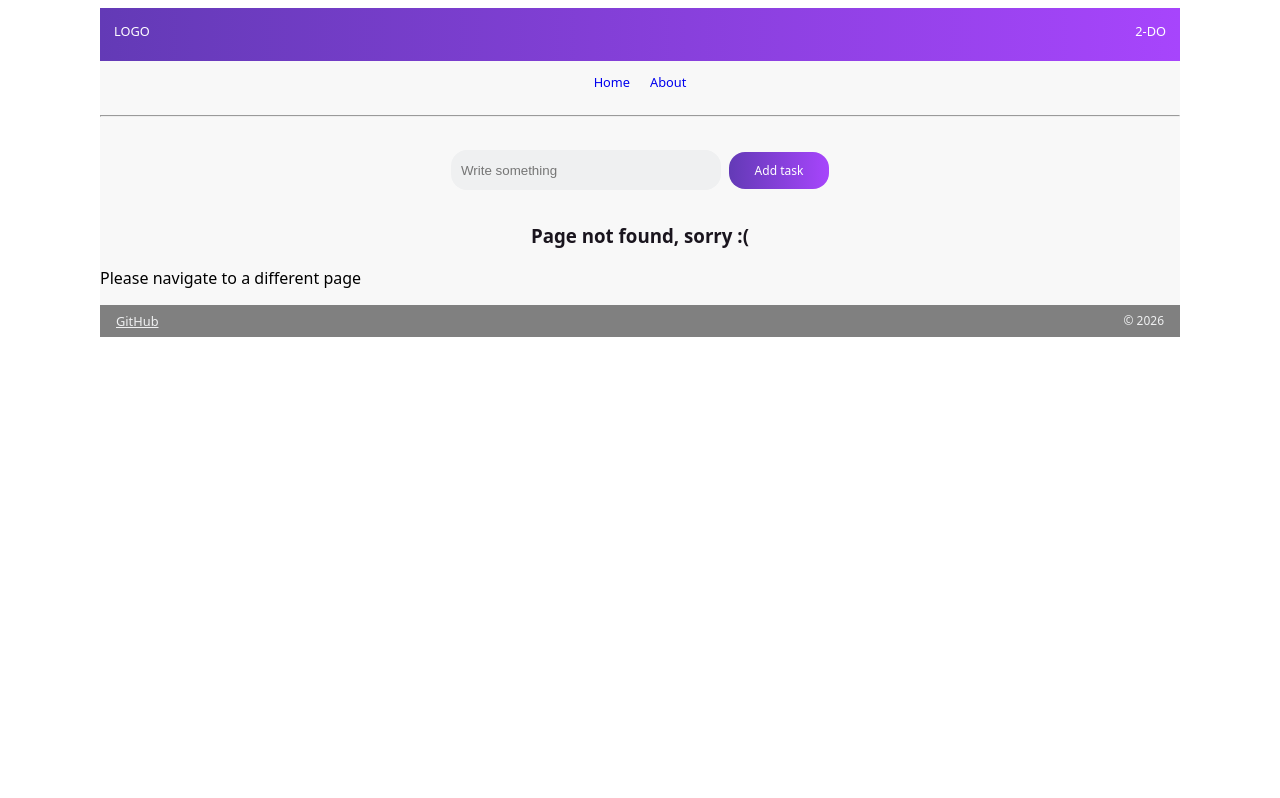
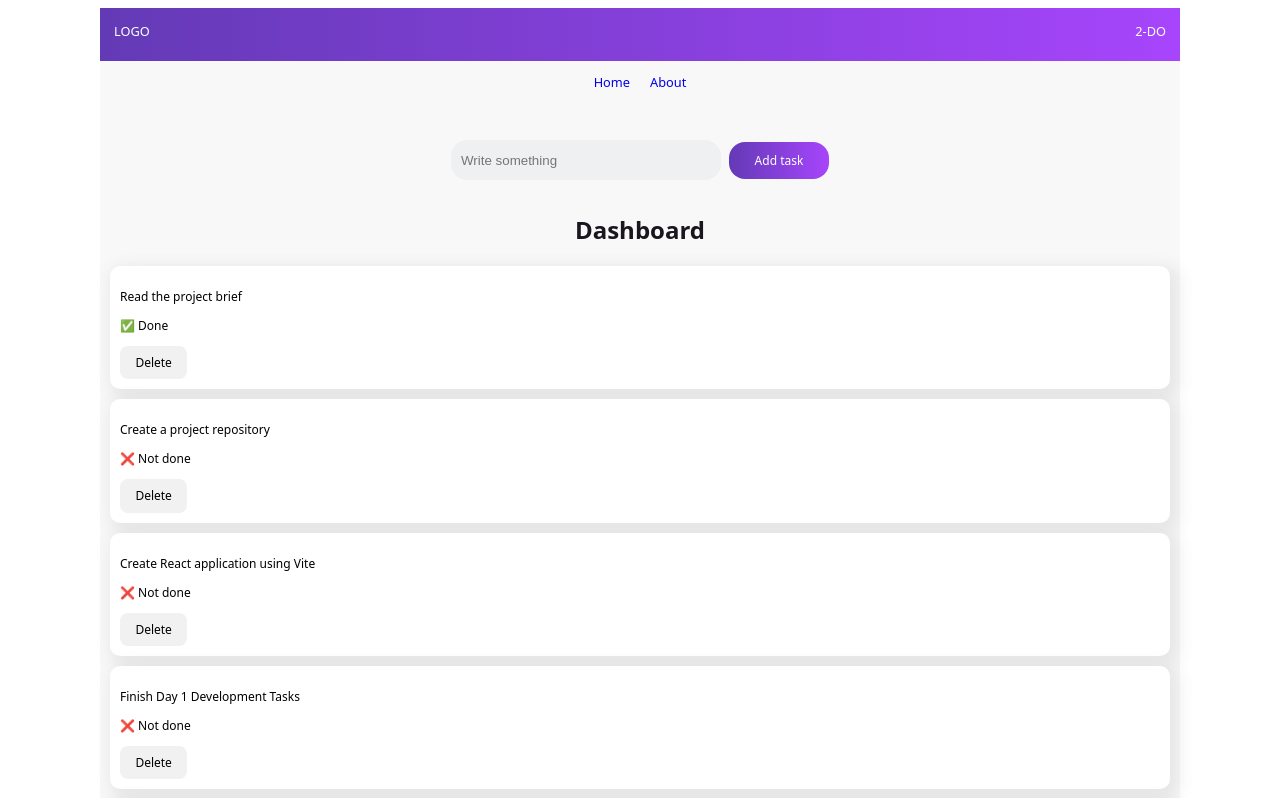
Before and after one commit to dantebesong321-code/to-do-list-app, a React (Vite) app: page / in a window 1280 px wide. Before the commit this address had no page. Shown: the top 798 px of the page. Built offline with nearby package versions, Linux system fonts and the light colour scheme.

Commit message:
"Update data-input-functionality"

```diff
--- a/src/App.jsx
+++ b/src/App.jsx
@@ -1,33 +1,36 @@
-import './App.css';
-import Navbar from './components/Navbar.jsx';
+import { useState } from "react";
+import "./App.css";
+import Navbar from "./components/Navbar.jsx";
 import Footer from "./components/Footer.jsx";
 import Sidebar from "./components/Sidebar.jsx";
-import List from "./components/List.jsx";
-import Container from './components/Container.jsx';
-import AddTask from "./components/AddTask.jsx"
+import AddTask from "./components/AddTask.jsx";
 
-import { Routes, Route, Link } from "react-router-dom";
-import AboutPage from './pages/AboutPage.jsx';
-import NotFoundPage from './pages/NotFoundPage.jsx'
-import ItemDetailsPage from './pages/ItemDetailsPage.jsx';
-import Dashboard from './pages/Dashboard.jsx';
-import HomePage from './pages/HomePage.jsx';
+import { Routes, Route } from "react-router-dom";
+import AboutPage from "./pages/AboutPage.jsx";
+import NotFoundPage from "./pages/NotFoundPage.jsx";
+import ItemDetailsPage from "./pages/ItemDetailsPage.jsx";
+import Dashboard from "./pages/Dashboard.jsx";
 
-
-let cloneArr = List;
+import allTasks from "./data/tasks.json";
 
 function App() {
+  const [tasks, setTasks] = useState(allTasks);
+
   return (
     <>
       <Navbar />
-      <Sidebar /> <hr />
-      <AddTask />
+      <Sidebar />
+
+      <AddTask setTasks={setTasks} />
 
       <div className="content-area">
         <Routes>
-          <Route path="/home" element={<Dashboard />} />
+          <Route
+            path="/"
+            element={<Dashboard tasks={tasks} setTasks={setTasks} />}
+          />
           <Route path="/about" element={<AboutPage />} />
-          <Route path="/item/:id" element={<ItemDetailsPage />} />
+          <Route path="/item/:id" element={<ItemDetailsPage tasks={tasks} />} />
           <Route path="*" element={<NotFoundPage />} />
         </Routes>
       </div>
--- a/src/components/AddTask.jsx
+++ b/src/components/AddTask.jsx
@@ -1,25 +1,24 @@
 import { useState } from "react";
 
-
- // Clone the array in parent and bring here
-  // We connect new input to existing array
-  // We use the .push method
-  // Use the onChange function
-
-
-function AddTask() {
+function AddTask({ setTasks }) {
   const [taskInputValue, setTaskInputValue] = useState("");
 
   const handleTaskInput = (event) => {
-    console.log("user typing something in input task");
     setTaskInputValue(event.target.value);
   };
 
-
-
   const addNewTask = (event) => {
     event.preventDefault();
-    console.log("Task added:", taskInputValue);
+
+    if (!taskInputValue.trim()) return;
+
+    const newTask = {
+      task: taskInputValue,
+      completed: false,
+    };
+
+    setTasks((prevTasks) => [...prevTasks, newTask]);
+
     setTaskInputValue("");
   };
 
@@ -29,7 +28,9 @@ function AddTask() {
         <input
           className="input-zone"
           type="text"
-          placeholder={"Write something"}
+          placeholder="Write something"
+          value={taskInputValue}
+          onChange={handleTaskInput}
         />
 
         <button onClick={addNewTask} className="add-task-btn">
--- a/src/components/List.jsx
+++ b/src/components/List.jsx
@@ -15,28 +15,23 @@ const listStyles = {
 };
 
 
-function List() {
-
-  const [tasks, setTasks] = useState(allTasks);
+function List({ tasks, setTasks }) {
   const handleDelete = (indexToDelete) => {
-    const filteredTasks = tasks.filter((_, index) => {
-      return index !== indexToDelete;
-    });
+    const filteredTasks = tasks.filter((_, index) => index !== indexToDelete);
     setTasks(filteredTasks);
   };
 
   return (
     <div>
-      {tasks.map((taskObj, index) => {
-        return (
-          <div style={listStyles} key={index}>
-            <p>{taskObj.task}</p>
-            <p>{taskObj.completed ? "✅ Done" : "❌ Not done"}</p>
-            <button onClick={() => handleDelete(index)}>Delete</button>
-          </div>
-        );
-      })}
+      {tasks.map((taskObj, index) => (
+        <div style={listStyles} key={index}>
+          <p>{taskObj.task}</p>
+          <p>{taskObj.completed ? "✅ Done" : "❌ Not done"}</p>
+          <button onClick={() => handleDelete(index)}>Delete</button>
+        </div>
+      ))}
     </div>
   );
 }
+
 export default List;
--- a/src/pages/AboutPage.jsx
+++ b/src/pages/AboutPage.jsx
@@ -1,4 +1,18 @@
 function AboutPage() {
-  return <div>AboutPage</div>;
+  return (
+    <div>
+      <h1>About This Project</h1>
+      <p>This is a To-Do App built using React and React Router.</p>
+
+      <h2>Team Members</h2>
+      <ul>
+        <li>
+          Name: -<a href="https://github.com/yourusername">GitHub</a> |
+          <a href="https://linkedin.com/in/yourprofile">LinkedIn</a>
+        </li>
+      </ul>
+    </div>
+  );
 }
+
 export default AboutPage;
--- a/src/pages/Dashboard.jsx
+++ b/src/pages/Dashboard.jsx
@@ -1,10 +1,12 @@
 import List from "../components/List";
-function Dashboard() {
+
+function Dashboard({ tasks, setTasks }) {
   return (
-    <div className="dashboard">
-      <List/>
-
+    <div>
+      <h2>Dashboard</h2>
+      <List tasks={tasks} setTasks={setTasks} />
     </div>
   );
 }
+
 export default Dashboard;
--- a/src/pages/ItemDetailsPage.jsx
+++ b/src/pages/ItemDetailsPage.jsx
@@ -1,33 +1,21 @@
-//1. We need to access the name in the URL
-//2. We need to search info of that name
-//3. display that info if it exists
-
 import { useParams } from "react-router-dom";
 
-function ItemDetailsPage(props) {
-  // in order to access dymaic parameters in a page or component we need useParams()
-  const params = useParams();
-  console.log(params);
+function ItemDetailsPage({ tasks }) {
+  const { id } = useParams();
 
-  const foundUser = props.userList.find((user) => {
-    return user.id === params.userId;
-  });
-  console.log(foundUser);
+  const item = tasks[id];
 
-  // guard clause for the component
-  if (!foundUser) {
-    return <h3>User not found with that name, please use the correct link</h3>;
+  if (!item) {
+    return <h2>Item not found</h2>;
   }
 
   return (
     <div>
-      <h4>Showing details for a user</h4>
-
-      <h5>Name: {foundUser.username} </h5>
-      <p>City: {foundUser.city} </p>
-      <p>Course: {foundUser.course}</p>
-      <p>ID: {foundUser.id} </p>
+      <h1>Item Details</h1>
+      <p>{item.task}</p>
+      <p>{item.completed ? "✅ Done" : "❌ Not done"}</p>
     </div>
   );
 }
+
 export default ItemDetailsPage;
--- a/src/pages/NotFoundPage.jsx
+++ b/src/pages/NotFoundPage.jsx
@@ -1,9 +1,13 @@
+import { Link } from "react-router-dom";
+
 function NotFoundPage() {
   return (
     <div>
-      <h3>Page not found, sorry :(</h3>
-      <p>Please navigate to a different page</p>
+      <h2>404 - Page Not Found</h2>
+      <p>Oops! This page doesn’t exist.</p>
+      <Link to="/">Go back to Dashboard</Link>
     </div>
   );
 }
+
 export default NotFoundPage;
```
